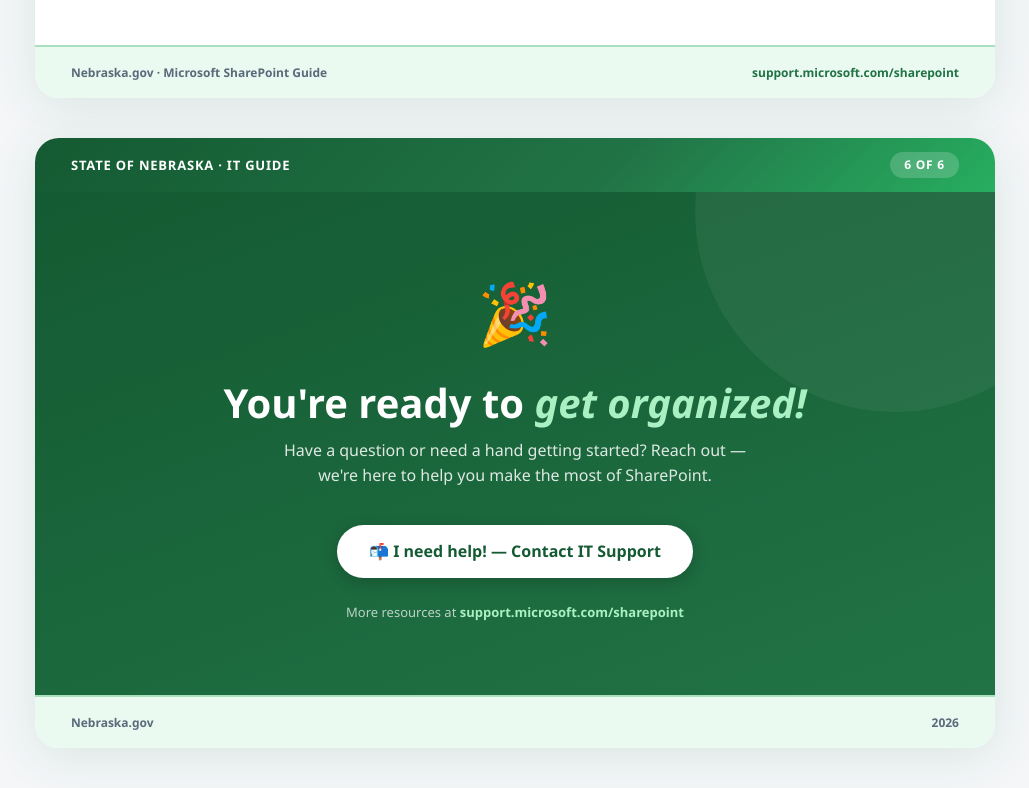
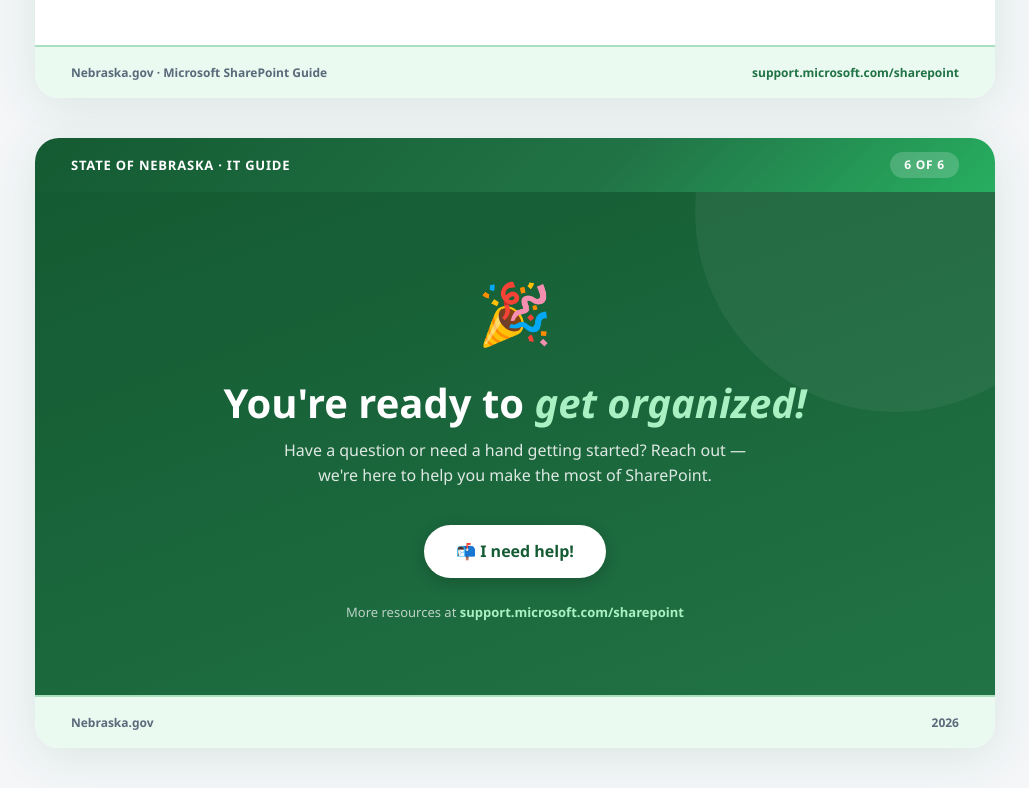
Before and after one commit to lanceterrill/getting-started-sharepoint, a plain HTML site: page index.html in a window 1280 px wide. Shown: the part 4833-5621 px from the top of the page, without its empty margins (125-1154 px from the left). Drawn offline with Linux system fonts and the light colour scheme; a web font is replaced by a local one.

Commit message:
Update index.html

```diff
--- a/index.html
+++ b/index.html
@@ -960,7 +960,7 @@
     <div class="outro-icon">🎉</div>
     <h1>You're ready to <em>get organized!</em></h1>
     <p class="outro-sub">Have a question or need a hand getting started? Reach out — we're here to help you make the most of SharePoint.</p>
-    <a class="cta-btn" href="https://teams.microsoft.com/l/chat/0/0?users=lance.terrill@nebraska.gov&message=Hi%20Lance%2C%20I%20need%20help%20with%20Microsoft%20Teams!">📬 I need help! — Contact IT Support</a>
+    <a class="cta-btn" href="https://teams.microsoft.com/l/chat/0/0?users=lance.terrill@nebraska.gov&message=Hi%20Lance%2C%20I%20need%20help%20with%20Microsoft%20Teams!">📬 I need help! </a>
     <span class="outro-link">More resources at <a href="https://support.microsoft.com/sharepoint" target="_blank">support.microsoft.com/sharepoint</a></span>
   </div>
   <div class="slide-footer">
```
